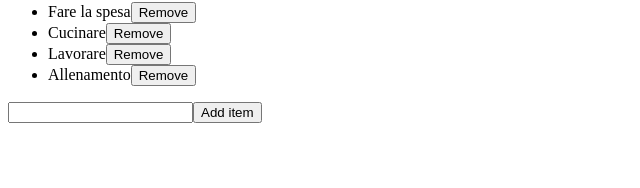
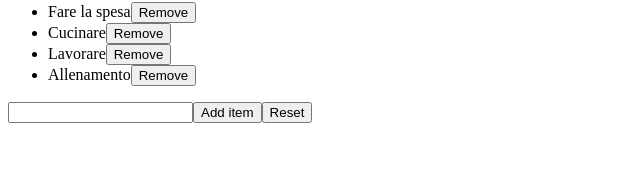
Before and after one commit to Roberta93-web/Esercizi.react.develhope, a React (Create React App) app in the folder my-app/: page / in a window 1280 px wide. Shown: the part 112-300 px from the top of the page, without its empty margins (0-640 px from the left). Built offline with nearby package versions, Linux system fonts and the light colour scheme.

Commit message:
esercizio list 3

```diff
--- a/my-app/src/TodoList.js
+++ b/my-app/src/TodoList.js
@@ -24,6 +24,11 @@
       };
     });
   };
+  handleReset = () => {
+    this.setState({
+      items: [],
+    });
+  };
   render() {
     return (
       <div>
@@ -43,6 +48,7 @@
         </ul>
         <input ref={this.inputRef} type="text" />
         <button onClick={this.hanldeAddItem}>Add item</button>
+        <button onClick={this.handleReset}>Reset</button>
       </div>
     );
   }
```
Also changed, not shown: 2 other files (tests, documents, lock files or other folders).
